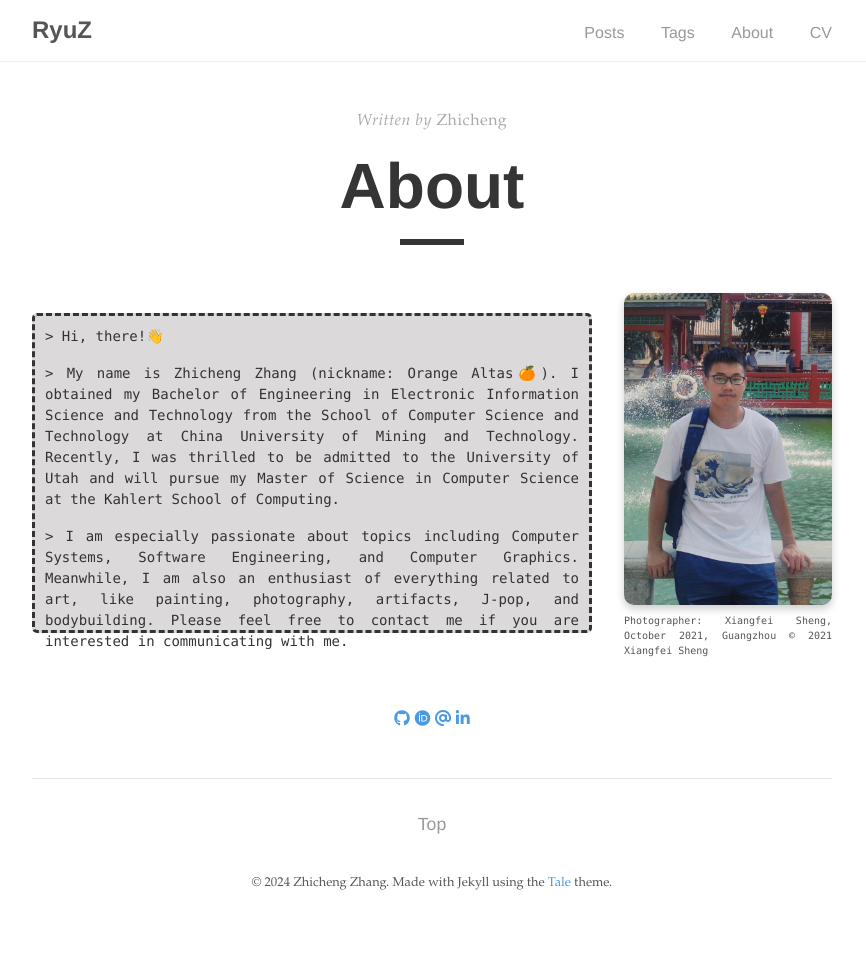
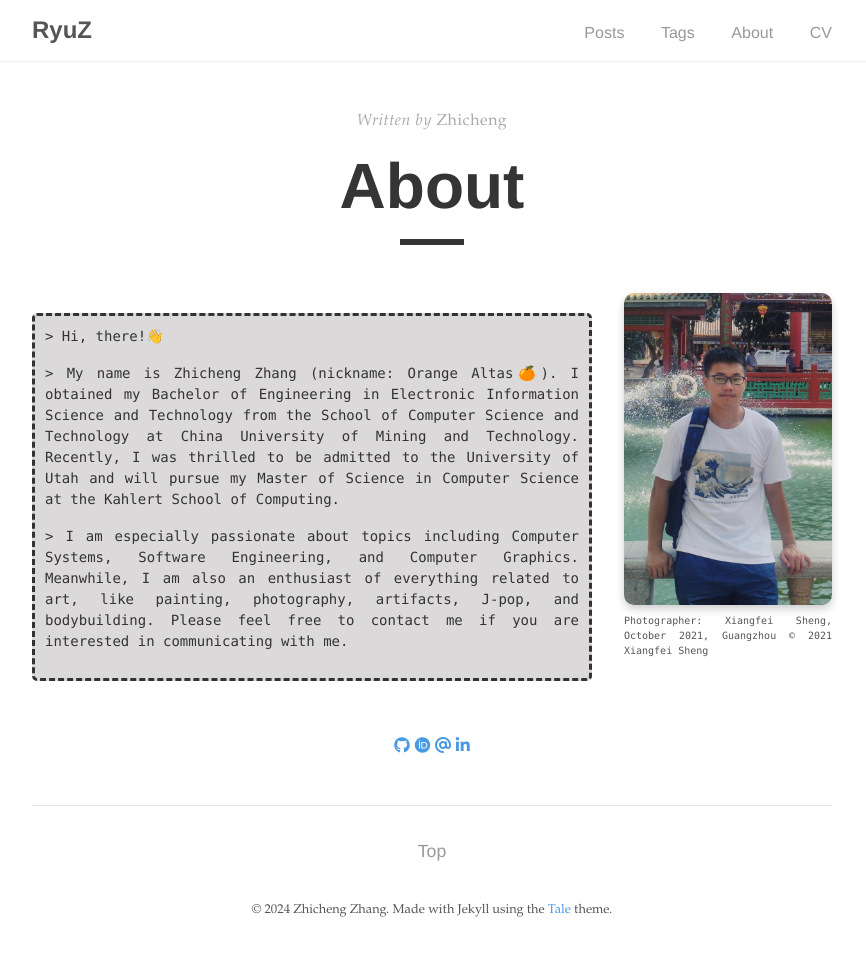
Before and after one commit to ZZwarn1998/ZZwarn1998.github.io, a Jekyll site: the page built from _pages/about.md, in a window 1280 px wide. Shown: the whole page, without its empty margins (208-1074 px from the left). Built offline with Jekyll 4.4.1, drawn with Linux system fonts in a browser that asks for light colours; nearby versions of some CDN libraries; before the commit the page ends 926 px from its top, so only the background shows below that.

Commit message:
Update About page

```diff
--- a/_pages/about.md
+++ b/_pages/about.md
@@ -5,7 +5,7 @@ author: "Zhicheng"
 permalink: /about/
 ---
 
-<div class="textbox border-medium dashed-border" style="float: left; width: 70%; height: 320px">
+<div class="textbox border-medium dashed-border" style="float: left; width: 70%;">
     <p>> Hi, there!&#x1F44B;</p>
     <p>> My name is Zhicheng Zhang &#40;nickname: Orange Altas&#x1F34A;&#41;. I obtained my Bachelor of Engineering in Electronic Information Science and Technology from the School of Computer Science and Technology at China University of Mining and Technology. Recently, I was thrilled to be admitted to the University of Utah and will pursue my Master of Science in Computer Science at the Kahlert School of Computing.</p>
     <p>> I am especially passionate about topics including Computer Systems, Software Engineering, and Computer Graphics. Meanwhile, I am also an enthusiast of everything related to art, like painting, photography, artifacts, J-pop, and bodybuilding. Please feel free to contact me if you are interested in communicating with me.</p>
```
